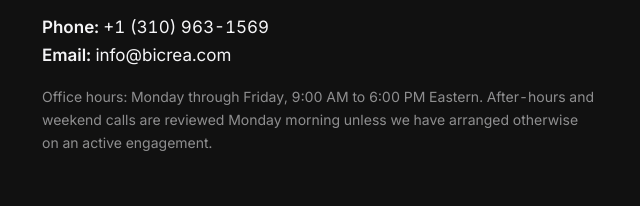
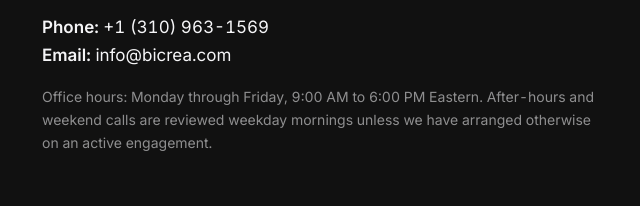
Before and after one commit to JvdZwaan76/bicrea-website, a plain HTML site: page about.html in a window 1280 px wide. Shown: the part 4457-4663 px from the top of the page, 11-651 px from the left. Drawn offline with Linux system fonts and the light colour scheme.

Commit message:
Contact: reviewed 'weekday mornings' (consistent across about + contact)

```diff
--- a/about.html
+++ b/about.html
@@ -340,7 +340,7 @@
           <strong class="text-primary">Email:</strong> <a href="#" class="email-link" data-u="vasb" data-d="ovpern.pbz" rel="nofollow">[email]</a>
         </p>
         <p style="color: var(--text-muted); font-size: var(--font-sm);">
-          Office hours: Monday through Friday, 9:00 AM to 6:00 PM Eastern. After-hours and weekend calls are reviewed Monday morning unless we have arranged otherwise on an active engagement.
+          Office hours: Monday through Friday, 9:00 AM to 6:00 PM Eastern. After-hours and weekend calls are reviewed weekday mornings unless we have arranged otherwise on an active engagement.
         </p>
       </div>
 
```
Also changed, not shown: contact.html (+1 -1 lines).
